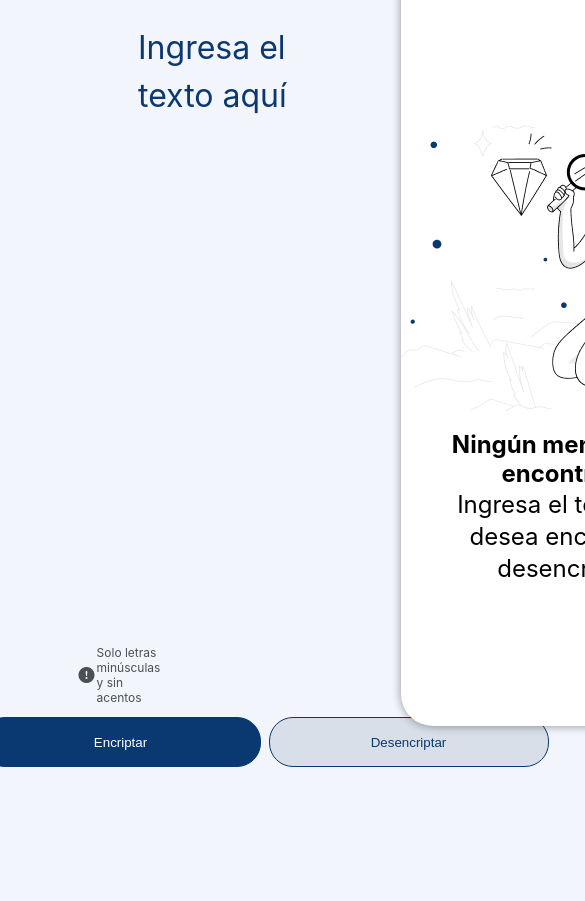
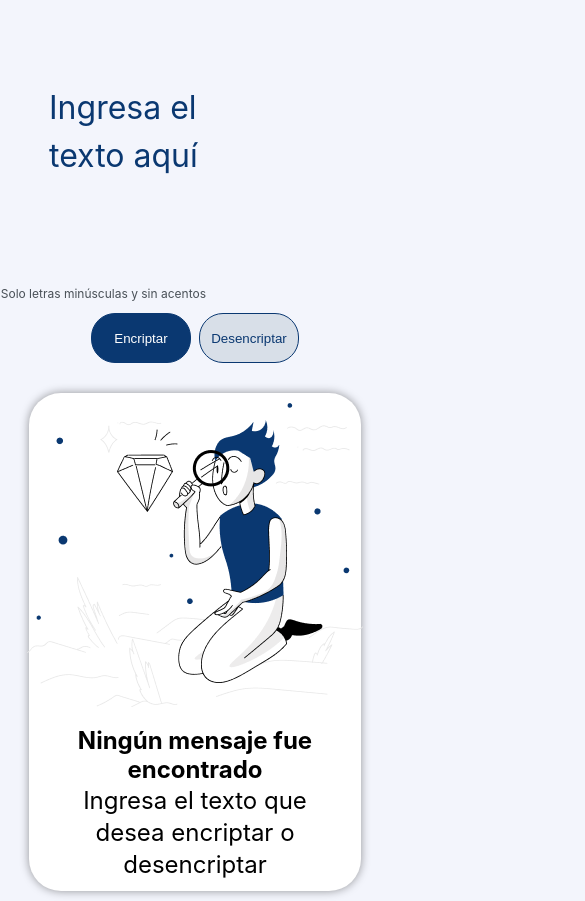
Before and after one commit to CarG104/challenge2, a plain HTML site: page index.html in a window 390 px wide. Shown: the part 84-985 px from the top of the page, 585 px wide, since content can reach past the window. Before the commit the page ends 889 px from the top, so only its background shows below. Drawn offline with nearby package versions, Linux system fonts and the light colour scheme.

Commit message:
Version final

```diff
--- a/style/style.css
+++ b/style/style.css
@@ -170,3 +170,64 @@ aside p{
     min-width: 80%;
     margin-top: 500px;
 }
+@media(max-width:1100px){
+    body{
+        padding: 0;
+        margin: 0;
+        display: flex;
+        flex-direction: column;
+    }
+    .logo{
+        margin-top: 20px;
+        display: inline-block;
+        width: 100%;
+    }
+    .con{
+        display: flex;
+        flex-direction: column;
+        width: 100%;
+        justify-content: center;
+        align-items: center;
+        padding: 0;
+        margin: 0;
+    }
+    .main{
+        width: 80%;
+        display: flex;
+        justify-content: center;
+        align-items: center;
+
+    }
+    .inputtext{
+        height: auto;
+    }
+    .intext{
+        height: auto;
+    }
+    .container{
+        height: auto;
+        gap: 80px;
+    }
+    .divbutt{
+        min-width: 90%;
+        display: flex;
+        align-items: center;
+        justify-content: center;
+    }
+    .button{
+        width: 100px;
+    }
+    .textbottons{
+        width: 100%;
+    }
+    .content{
+        width: 80%;
+        margin: auto;
+        height: auto;
+        padding: 10px;
+        margin-bottom: 10px;
+    }
+    .buttonCopy{
+        margin-top: 10px;
+    }
+}
```
